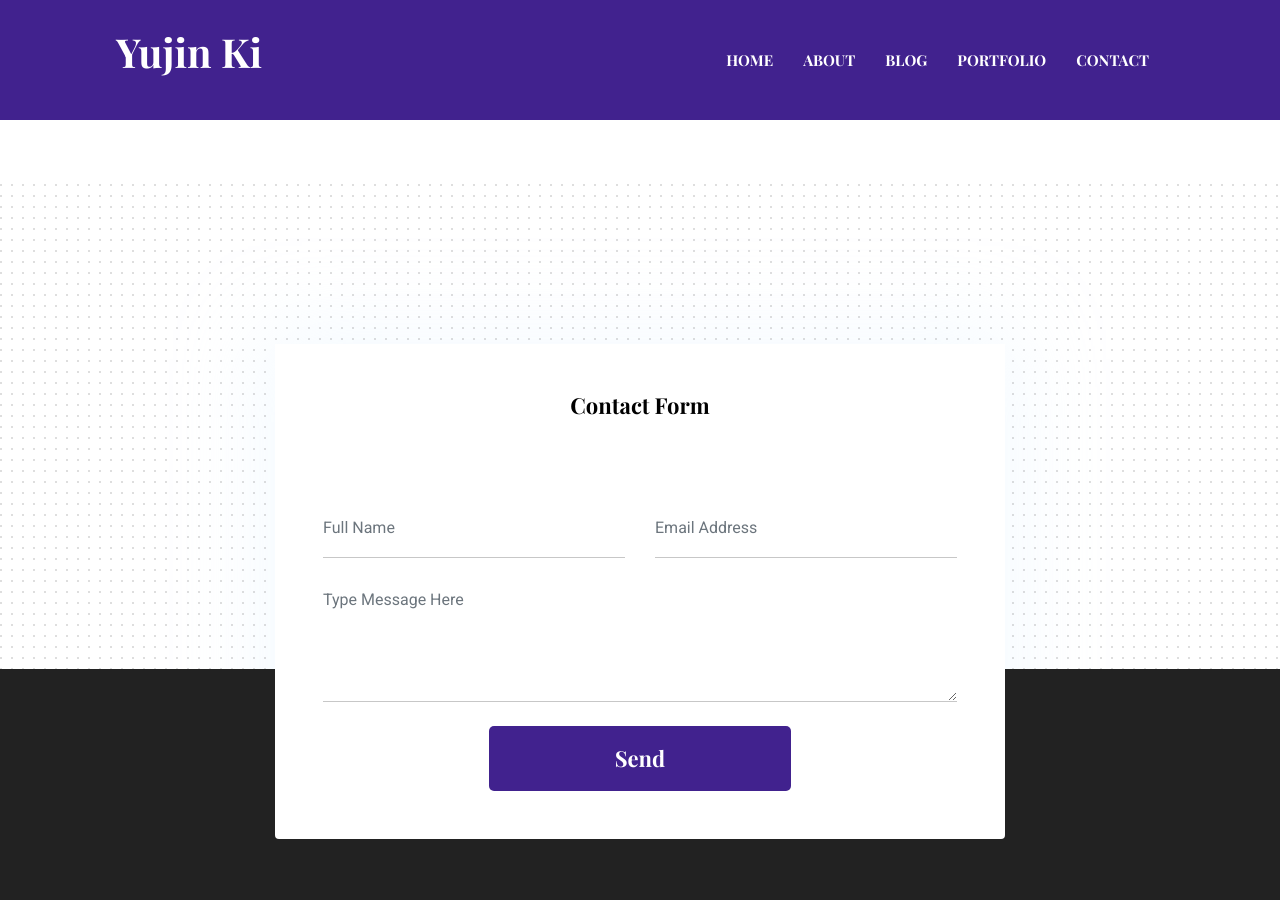
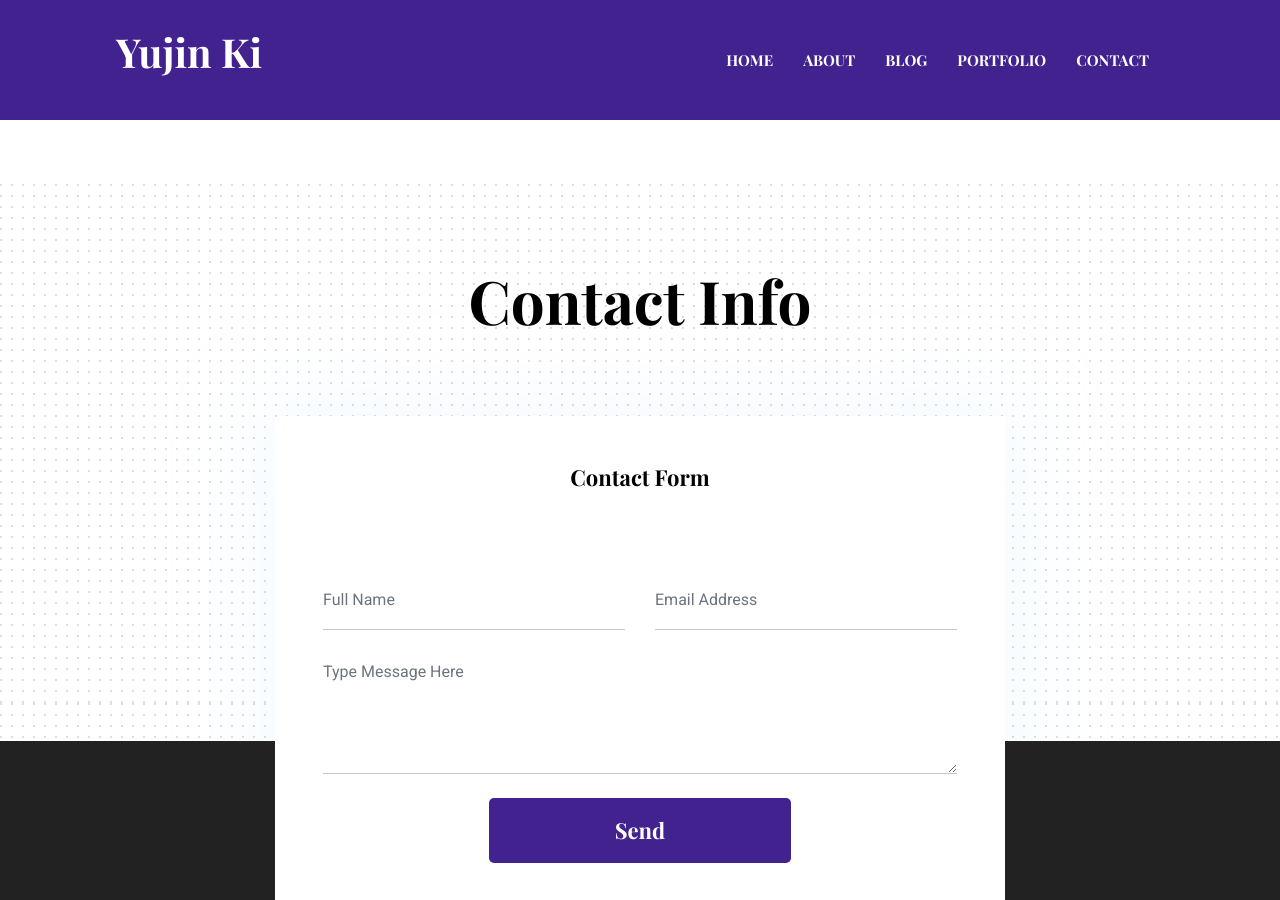
Before and after one commit to YujinKi/yujinki.github.io, a Jekyll site: the page built from _pages/about.md, in a window 1280 px wide and 900 px high, scrolled down 2571 px. Built offline with Jekyll 4.4.1, drawn with Linux system fonts in a browser that asks for light colours.

Commit message:
Update settings.yml

```diff
--- a/_data/settings.yml
+++ b/_data/settings.yml
@@ -298,3 +298,6 @@
 
 #-------------------------------
 # Contact Section
+
+contact-title: Contact Info
+contact-email: steve.fruits@email.com
```
